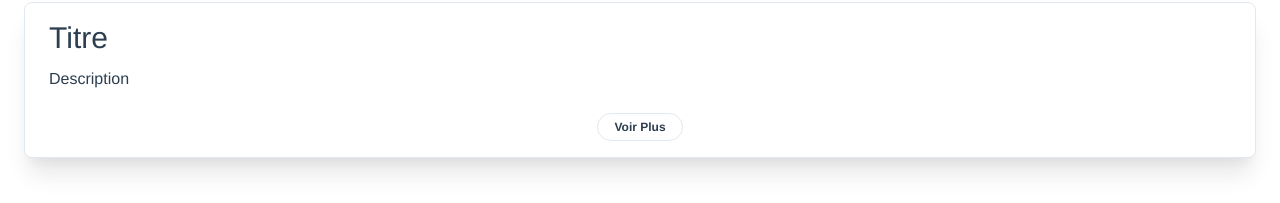
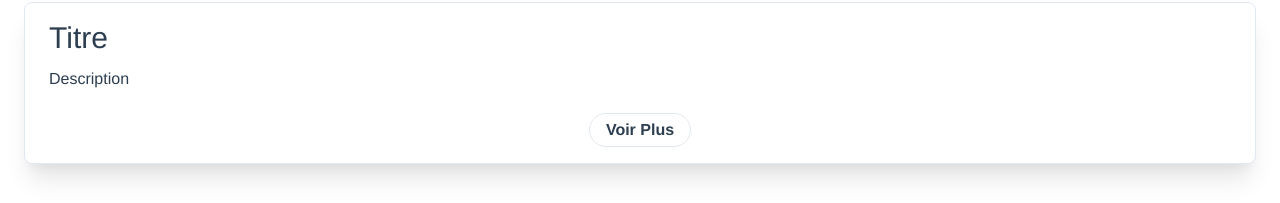
Before and after one commit to redha95/vue-project-esgi, a Vue app: page /allVotes in a window 1280 px wide. Shown: the part 136-339 px from the top of the page. Built offline with nearby package versions, Linux system fonts and the light colour scheme.

Commit message:
[FIX] Button

```diff
--- a/src/components/AllVotes.vue
+++ b/src/components/AllVotes.vue
@@ -8,7 +8,7 @@
 							<p class="text-base leading-tight text-grey-dark">Description</p>
 						</div>
 						<div class="flex justify-center flex-wrap mt-6">
-							<button class="text-xs font-semibold rounded-full px-4 py-1 leading-normal bg-white border border-purple text-purple">Voir Plus</button>
+							<button class="text-base font-semibold rounded-full px-4 py-1 leading-normal bg-white border border-purple text-purple">Voir Plus</button>
 						</div>
 					</div>
 			</div>
```
